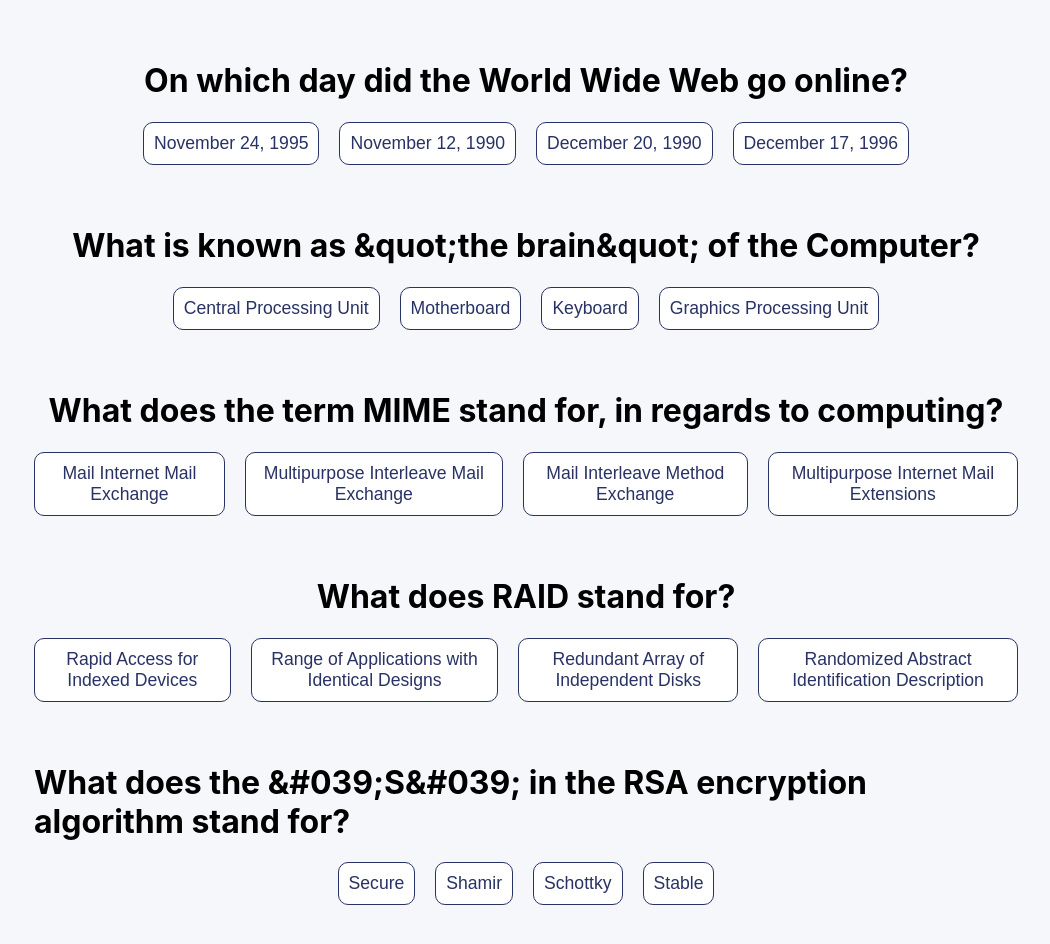
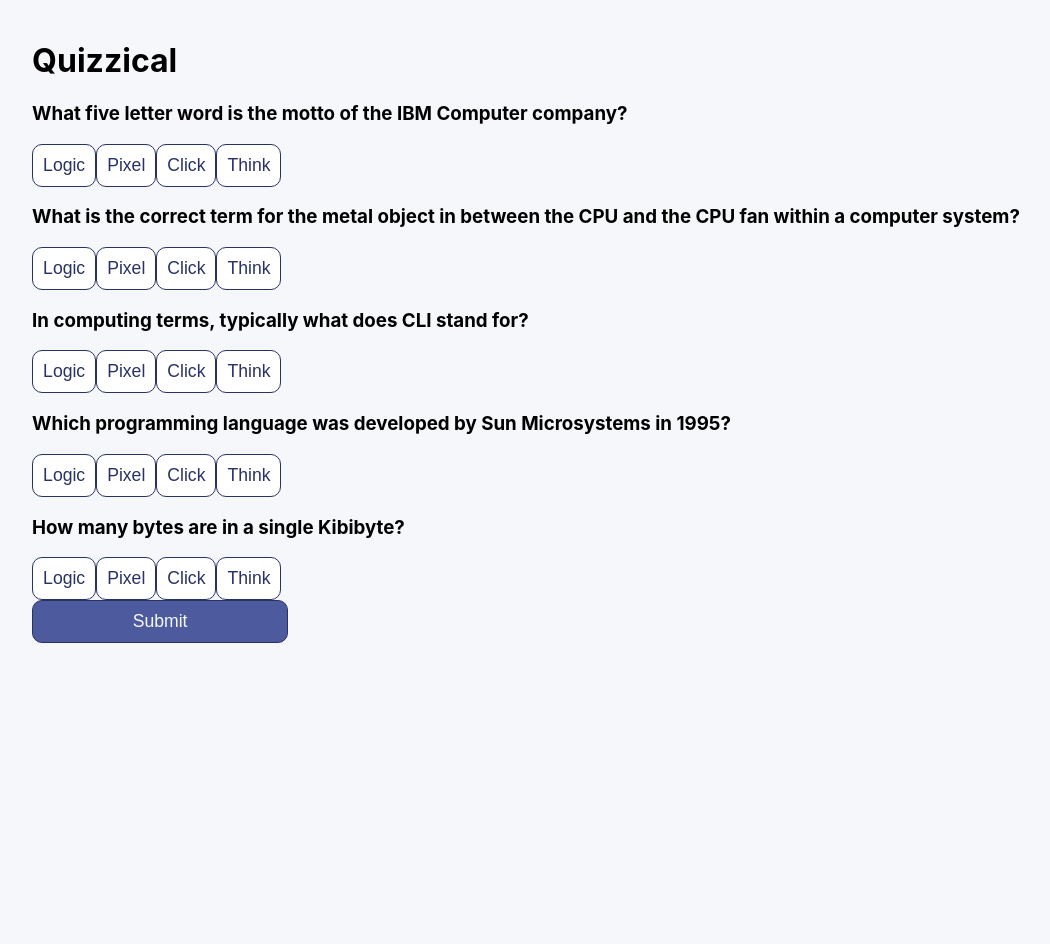
Before and after one commit to Aldo-Portillo-Frontend-Projects/Quizzical, a React (Create React App) app: page / in a window 1280 px wide. Shown: the whole page, without its empty margins (114-1164 px from the left). After the commit the page ends 800 px from the top, so only its background shows below. Built offline with nearby package versions, Linux system fonts and the light colour scheme.

Commit message:
Start refactoring code into better components

```diff
--- a/src/Answer.js
+++ b/src/Answer.js
@@ -1,12 +1,12 @@
-import React from "react";
+// import React from "react";
 
-export default function Answer (props) {
+// export default function Answer (props) {
 
-    const styles = {
-        backgroundColor: props.isHeld ? "#D6DBF5": "white"
-    }
+//     const styles = {
+//         backgroundColor: props.isHeld ? "#D6DBF5": "white"
+//     }
 
-    return(
-        <button correct={props.correct} onClick={props.clickHandle} style={styles}>{props.value}</button>
-    )
-}
+//     return(
+//         <button correct={props.correct} onClick={props.clickHandle} style={styles}>{props.value}</button>
+//     )
+// }
--- a/src/Api.js
+++ b/src/Api.js
@@ -4,37 +4,37 @@ export const data = {
         "category": "Science: Computers",
         "type": "multiple",
         "difficulty": "medium",
-        "question": "On which day did the World Wide Web go online?",
-        "correct_answer": "December 20, 1990",
-        "incorrect_answers": ["December 17, 1996", "November 12, 1990", "November 24, 1995"]
+        "question": "What five letter word is the motto of the IBM Computer company?",
+        "correct_answer": "Think",
+        "incorrect_answers": ["Click", "Logic", "Pixel"]
     }, {
         "category": "Science: Computers",
         "type": "multiple",
         "difficulty": "medium",
-        "question": "What is known as &quot;the brain&quot; of the Computer?",
-        "correct_answer": "Central Processing Unit",
-        "incorrect_answers": ["Motherboard", "Graphics Processing Unit", "Keyboard"]
+        "question": "What is the correct term for the metal object in between the CPU and the CPU fan within a computer system?",
+        "correct_answer": "Heat Sink",
+        "incorrect_answers": ["CPU Vent", "Temperature Decipator", "Heat Vent"]
     }, {
         "category": "Science: Computers",
         "type": "multiple",
         "difficulty": "medium",
-        "question": "What does the term MIME stand for, in regards to computing?",
-        "correct_answer": "Multipurpose Internet Mail Extensions",
-        "incorrect_answers": ["Mail Internet Mail Exchange", "Multipurpose Interleave Mail Exchange", "Mail Interleave Method Exchange"]
+        "question": "In computing terms, typically what does CLI stand for?",
+        "correct_answer": "Command Line Interface",
+        "incorrect_answers": ["Common Language Input", "Control Line Interface", "Common Language Interface"]
     }, {
         "category": "Science: Computers",
         "type": "multiple",
         "difficulty": "medium",
-        "question": "What does RAID stand for?",
-        "correct_answer": "Redundant Array of Independent Disks",
-        "incorrect_answers": ["Rapid Access for Indexed Devices", "Range of Applications with Identical Designs", "Randomized Abstract Identification Description"]
+        "question": "Which programming language was developed by Sun Microsystems in 1995?",
+        "correct_answer": "Java",
+        "incorrect_answers": ["Python", "Solaris OS", "C++"]
     }, {
         "category": "Science: Computers",
         "type": "multiple",
         "difficulty": "medium",
-        "question": "What does the &#039;S&#039; in the RSA encryption algorithm stand for?",
-        "correct_answer": "Shamir",
-        "incorrect_answers": ["Secure", "Schottky", "Stable"]
+        "question": "How many bytes are in a single Kibibyte?",
+        "correct_answer": "1024",
+        "incorrect_answers": ["2400", "1000", "1240"]
     }]
 }
 
--- a/src/App.css
+++ b/src/App.css
@@ -14,6 +14,11 @@ body {
   align-items: center;
 }
 
+.App{
+  display: flex;
+  flex-direction: column;
+  align-items: center;
+}
 .question{
   display: flex;
   flex-direction: column;
@@ -40,3 +45,9 @@ button {
   font-weight: 300;
 
 }
+
+.submit-button {
+  background-color: #4D5B9E;
+  color: #F5F7FB;
+  width: 20vw;
+}
--- a/src/App.js
+++ b/src/App.js
@@ -1,16 +1,56 @@
+import React from 'react';
 import './App.css';
-import Question from './Question';
+import {data} from './Api'
+import { nanoid } from 'nanoid';
+import Component from './Component';
+
 
 function App() {
 
+//Collect data needed from API
+function collectAnswers(num){
+          let answer = [];
+          answer.push(
+              {
+                  key: nanoid(),
+                  value: data.results[num].correct_answer,
+                  correct: true,
+                  isHeld: false,
+                  id: nanoid()}
+          )
+          let incorrectAnswerArr = data.results[num].incorrect_answers;
+          for (let i = 0; i < incorrectAnswerArr.length; i++){
+              answer.push({
+                  key: nanoid(),
+                  value: incorrectAnswerArr[i],
+                  correct: false,
+                  isHeld: false,
+                  id: nanoid(),
+              })
+          }
+          for (let i = answer.length - 1; i > 0; i--) {
+              let j = Math.floor(Math.random() * (i + 1));
+              let temp = answer[i];
+              answer[i] = answer[j];
+              answer[j] = temp;
+          }
+          return answer;
+
+      }
+      console.table(collectAnswers(0))
+
+      const [answers, setAnswers] = React.useState(collectAnswers(0))
 
   return (
-    <div className="App">
-      <Question key="0" questionNum="0" />
-      <Question key="1" questionNum="1" />
-      <Question key="2" questionNum="2" />
-      <Question key="3" questionNum="3" />
-      <Question key="4" questionNum="4" />
+    <div className='container'>
+      <h1>Quizzical</h1>
+      <Component question = {data.results[0].question} answers={answers}/> {/* Redndered components mapped */}
+      <Component question = {data.results[1].question} answers={answers}/>
+      <Component question = {data.results[2].question} answers={answers}/>
+      <Component question = {data.results[3].question} answers={answers}/>
+      <Component question = {data.results[4].question} answers={answers}/>
+
+      <button className='submit-button'>Submit</button>
     </div>
   );
 }
--- /dev/null
+++ b/src/Component.js
@@ -0,0 +1,16 @@
+import React from "react";
+
+export default function Component(props) {
+    return(
+        <>
+            <h3>{props.question}</h3>
+            <div className="answer-container">
+                <button>{props.answers[0].value}</button>
+                <button>{props.answers[1].value}</button>
+                <button>{props.answers[2].value}</button>
+                <button>{props.answers[3].value}</button>
+            </div>
+        </>
+
+    )
+}
--- a/src/Question.js
+++ b/src/Question.js
@@ -1,67 +1,79 @@
-import React from 'react'
-import Answer from './Answer';
-import { data } from './Api'
-import { nanoid } from 'nanoid'
+// import React from 'react'
+// import Answer from './Answer';
+// import { data } from './Api'
+// import { nanoid } from 'nanoid'
 
-export default function Question (props) {
+// export default function Question (props) {
 
-    function collectAnswers(){
-        let answer = [];
-        answer.push(
-            {
-                key: nanoid(),
-                value: data.results[props.questionNum].correct_answer,
-                correct: true,
-                isHeld: false,
-                id: nanoid()}
-        )
-        let incorrectAnswerArr = data.results[props.questionNum].incorrect_answers;
-        for (let i = 0; i < incorrectAnswerArr.length; i++){
-            answer.push({
-                key: nanoid(),
-                value: incorrectAnswerArr[i],
-                correct: false,
-                isHeld: false,
-                id: nanoid(),
-            })
-        }
-        for (let i = answer.length - 1; i > 0; i--) {
-            let j = Math.floor(Math.random() * (i + 1));
-            let temp = answer[i];
-            answer[i] = answer[j];
-            answer[j] = temp;
-        }
-        return answer;
+//     function collectAnswers(){
+//         let answer = [];
+//         answer.push(
+//             {
+//                 key: nanoid(),
+//                 value: data.results[props.questionNum].correct_answer,
+//                 correct: true,
+//                 isHeld: false,
+//                 id: nanoid()}
+//         )
+//         let incorrectAnswerArr = data.results[props.questionNum].incorrect_answers;
+//         for (let i = 0; i < incorrectAnswerArr.length; i++){
+//             answer.push({
+//                 key: nanoid(),
+//                 value: incorrectAnswerArr[i],
+//                 correct: false,
+//                 isHeld: false,
+//                 id: nanoid(),
+//             })
+//         }
+//         for (let i = answer.length - 1; i > 0; i--) {
+//             let j = Math.floor(Math.random() * (i + 1));
+//             let temp = answer[i];
+//             answer[i] = answer[j];
+//             answer[j] = temp;
+//         }
+//         return answer;
 
-    }
+//     }
 
-    const [answer, setAnswer] = React.useState(collectAnswers())
+//     const [answer, setAnswer] = React.useState(collectAnswers())
 
-    function selectAnswer (id) {
+//     function selectAnswer (id) {
 
-        setAnswer(oldAnswer => oldAnswer.map(option => {
-            //return a new object that changes the isHeld property of the object in new array
-            return option.id === id ?
-                {...option, isHeld: !option.isHeld} :
-                //If not, return regular array
-                option;
-        }))
-    }
+//         setAnswer(oldAnswer => oldAnswer.map(option => {
+//             //return a new object that changes the isHeld property of the object in new array
+//             return option.id === id ?
+//                 {...option, isHeld: !option.isHeld} :
+//                 //If not, return regular array
+//                 option;
+//         }))
+//     }
 
 
 
-    const answerRender = answer.map(option => {
-        return <Answer value={option.value} correct={option.correct} clickHandle={() => selectAnswer(option.id)} isHeld={option.isHeld}/>
+//     const answerRender = answer.map(option => {
+//         return <Answer value={option.value} correct={option.correct} clickHandle={() => selectAnswer(option.id)} isHeld={option.isHeld}/>
 
-    })
+//     })
+//     //console.log(answer)
 
-    return(
-        <div className='question'>
-            <h1>{data.results[props.questionNum].question}</h1>
-            <div className='answer-choices'>
-                {answerRender}
-            </div>
-        </div>
+//     function submitAnswers() {
+//         for(let i = 0; i < answer.length; i++){
+//             console.log("Is answer selected " + answer[i].isHeld)
+//             console.log("IS answer correct " + answer[i].correct)
+//         }
+//     }
+//     //submitAnswers()
 
-    )
-}
+//     return(
+//         <div className='question'>
+//             <div className='question-container'>
+//                 <h1>{data.results[props.questionNum].question}</h1>
+//                 <div className='answer-choices'>
+//                     {answerRender}
+//                 </div>
+//             </div>
+//         <button className='submit-button' onClick={()=> submitAnswers()}>Check Answers</button>
+//         </div>
+
+//     )
+// }
```
